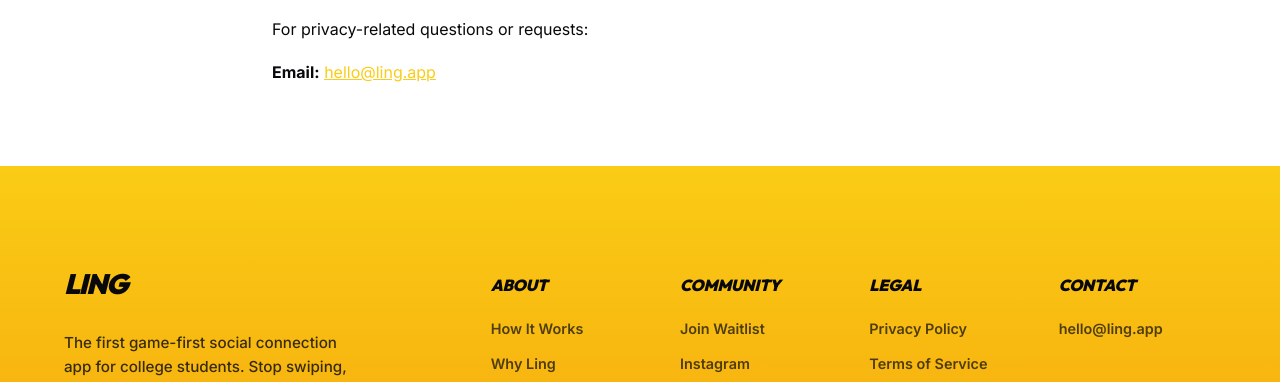
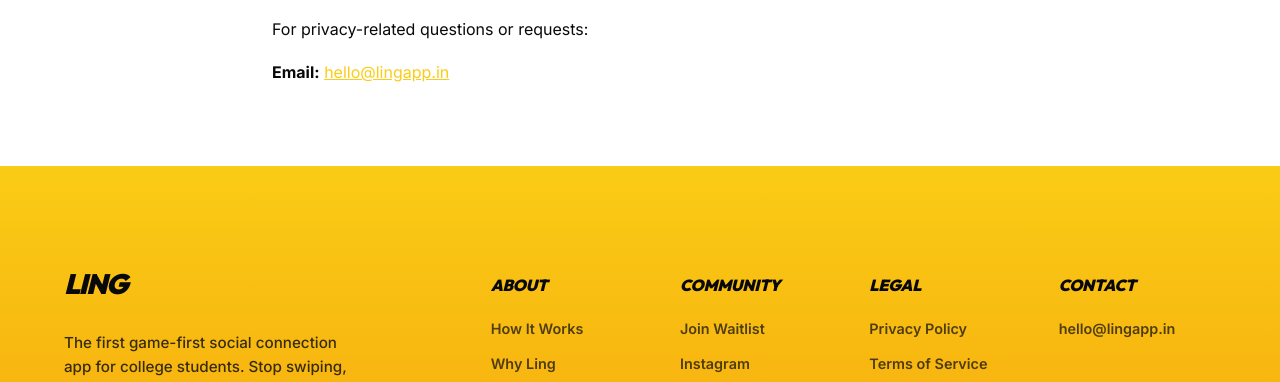
Before and after one commit to strangerssthinggame-lgtm/Social-website, a Next.js app: page /privacy-policy in a window 1280 px wide. Shown: the part 2370-2752 px from the top of the page. Built offline with nearby package versions, Linux system fonts and the light colour scheme.

Commit message:
chore: update all domain references to lingapp.in

```diff
--- a/src/app/page.tsx
+++ b/src/app/page.tsx
@@ -19,7 +19,7 @@
   openGraph: {
     title: "Ling - Gamify Your Connection",
     description: "Stop endless swiping. Ling uses 25+ interactive games to help college students make real connections.",
-    url: 'https://ling.app',
+    url: 'https://lingapp.in',
   }
 };
 
--- a/src/app/privacy-policy/page.tsx
+++ b/src/app/privacy-policy/page.tsx
@@ -11,7 +11,7 @@
     },
     openGraph: {
         title: "Privacy Policy | Ling",
-        url: 'https://ling.app/privacy-policy',
+        url: 'https://lingapp.in/privacy-policy',
     }
 };
 
@@ -105,7 +105,7 @@
 
                     <h2 style={{ fontSize: '1.5rem', marginTop: '2.5rem', marginBottom: '1rem' }}>9. Contact Us</h2>
                     <p>For privacy-related questions or requests:</p>
-                    <p><strong>Email:</strong> <a href="mailto:hello@ling.app" style={{ color: 'var(--color-primary)', textDecoration: 'underline' }}>hello@ling.app</a></p>
+                    <p><strong>Email:</strong> <a href="mailto:hello@lingapp.in" style={{ color: 'var(--color-primary)', textDecoration: 'underline' }}>hello@lingapp.in</a></p>
                 </div>
             </div>
             <Footer />
--- a/src/app/robots.ts
+++ b/src/app/robots.ts
@@ -7,6 +7,6 @@
             allow: '/',
             disallow: '/api/',
         },
-        sitemap: 'https://ling.app/sitemap.xml',
+        sitemap: 'https://lingapp.in/sitemap.xml',
     }
 }
--- a/src/app/terms/page.tsx
+++ b/src/app/terms/page.tsx
@@ -11,7 +11,7 @@
     },
     openGraph: {
         title: "Terms & Conditions | Ling",
-        url: 'https://ling.app/terms',
+        url: 'https://lingapp.in/terms',
     }
 };
 
@@ -97,7 +97,7 @@
 
                     <h2 style={{ fontSize: '1.5rem', marginTop: '2.5rem', marginBottom: '1rem' }}>11. Contact</h2>
                     <p>For questions about these Terms:</p>
-                    <p><strong>Email:</strong> <a href="mailto:hello@ling.app" style={{ color: 'var(--color-primary)', textDecoration: 'underline' }}>hello@ling.app</a></p>
+                    <p><strong>Email:</strong> <a href="mailto:hello@lingapp.in" style={{ color: 'var(--color-primary)', textDecoration: 'underline' }}>hello@lingapp.in</a></p>
 
                     <p style={{ fontSize: '0.875rem', color: 'var(--text-tertiary)', marginTop: '3rem', fontStyle: 'italic' }}>
                         *This document is designed to meet general Google Play and Apple App Store policy expectations. It does not constitute legal advice.*
--- a/src/components/layout/Footer.tsx
+++ b/src/components/layout/Footer.tsx
@@ -40,7 +40,7 @@
                         <div className={styles.column}>
                             <h3>Contact</h3>
                             <nav className={styles.links}>
-                                <Link href="mailto:hello@ling.app">hello@ling.app</Link>
+                                <Link href="mailto:hello@lingapp.in">hello@lingapp.in</Link>
                             </nav>
                         </div>
                     </div>
--- a/src/components/seo/JsonLd.tsx
+++ b/src/components/seo/JsonLd.tsx
@@ -5,8 +5,8 @@
         "@context": "https://schema.org",
         "@type": "Organization",
         "name": "Ling",
-        "url": "https://ling.app",
-        "logo": "https://ling.app/logo.png",
+        "url": "https://lingapp.in",
+        "logo": "https://lingapp.in/logo.png",
         "sameAs": [
             "https://www.instagram.com/joeaja.y/",
             "https://x.com/joeajay2001"
@@ -14,7 +14,7 @@
         "description": "The first game-first social connection app for college students.",
         "contactPoint": {
             "@type": "ContactPoint",
-            "email": "hello@ling.app",
+            "email": "hello@lingapp.in",
             "contactType": "customer support"
         }
     };
```
